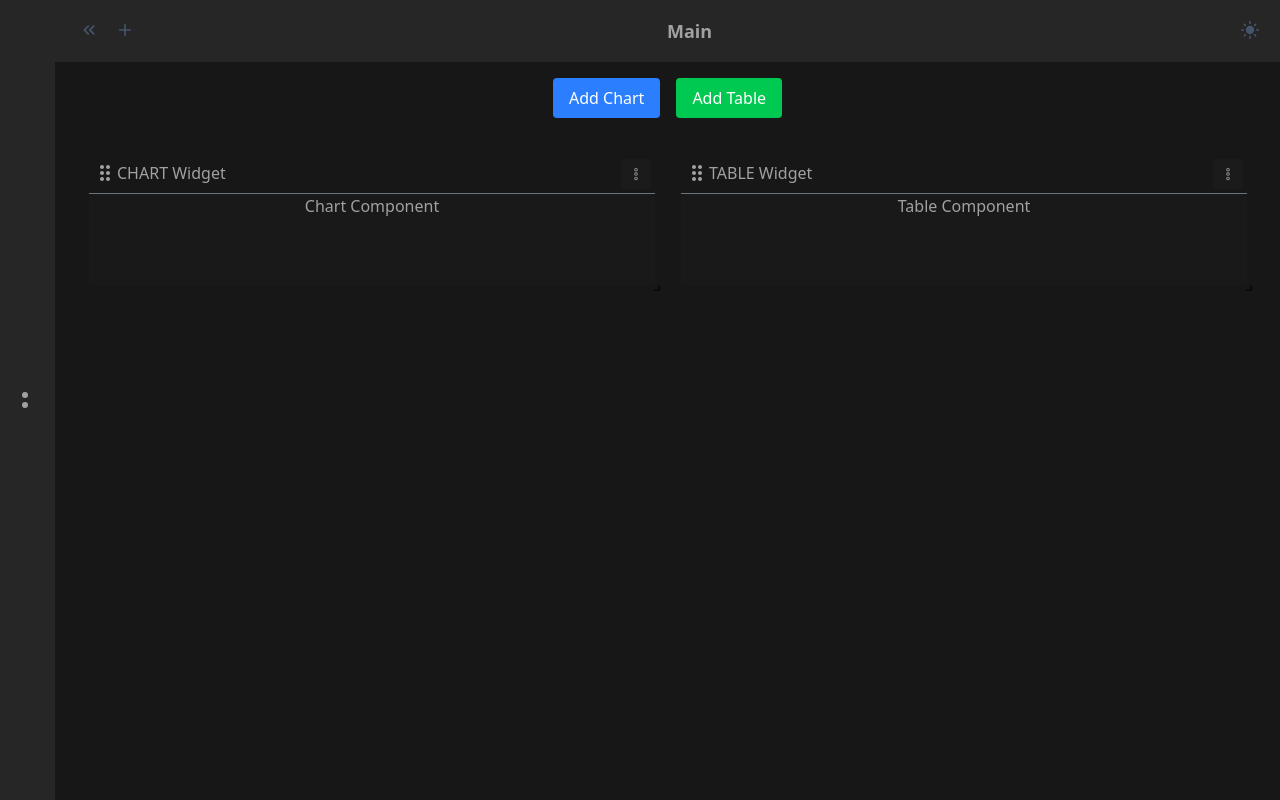
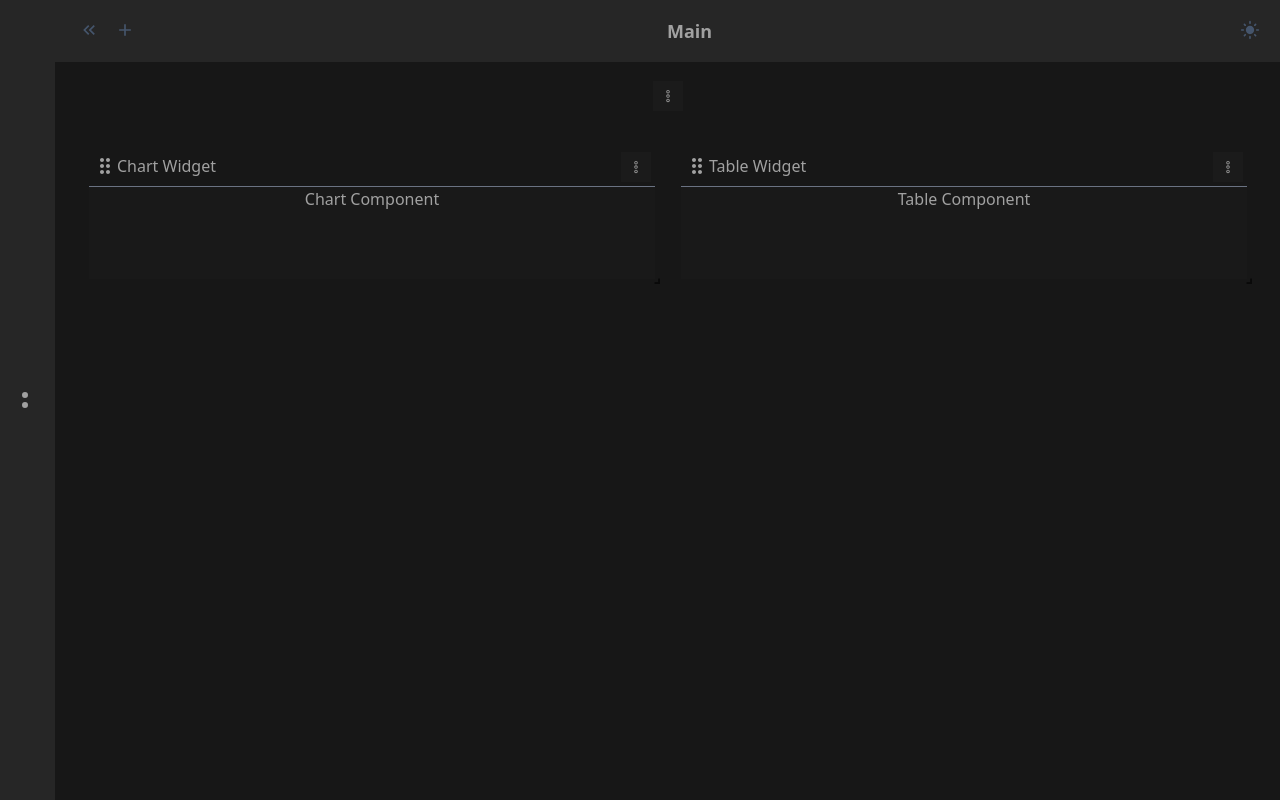
Before and after one commit to zAbdelAziz/MeindNest, a React (Vite) app in the folder frontend/: page / in a window 1280 px wide. Built offline with nearby package versions, Linux system fonts and the light colour scheme.

Commit message:
Enhanced widgets ids + different widgets

```diff
--- /dev/null
+++ b/frontend/src/components/widgets/Calendar.tsx
@@ -0,0 +1,16 @@
+// src/components/ChartComponent.tsx
+import React from 'react';
+
+import '../../assets/css/widget.css';
+
+
+
+const CalendarComponent: React.FC = () => {
+  return (
+    <div className="widget bg-zinc-200/15 dark:bg-neutral-800/10">
+      <p className="text-center">Chart Component</p>
+    </div>
+  );
+};
+
+export default CalendarComponent;
--- /dev/null
+++ b/frontend/src/components/widgets/Chart.tsx
@@ -0,0 +1,16 @@
+// src/components/ChartComponent.tsx
+import React from 'react';
+
+import '../../assets/css/widget.css';
+
+
+
+const Chart: React.FC = () => {
+  return (
+    <div className="widget bg-zinc-200/15 dark:bg-neutral-800/10">
+      <p className="text-center">Chart Component</p>
+    </div>
+  );
+};
+
+export default Chart;
--- /dev/null
+++ b/frontend/src/components/widgets/Diagram.tsx
@@ -0,0 +1,16 @@
+// src/components/ChartComponent.tsx
+import React from 'react';
+
+import '../../assets/css/widget.css';
+
+
+
+const DiagramComponent: React.FC = () => {
+  return (
+    <div className="widget bg-zinc-200/15 dark:bg-neutral-800/10">
+      <p className="text-center">Chart Component</p>
+    </div>
+  );
+};
+
+export default DiagramComponent;
--- a/frontend/src/components/ChartComponent.tsx
+++ b/frontend/src/components/widgets/Email.tsx
@@ -1,11 +1,11 @@
 // src/components/ChartComponent.tsx
 import React from 'react';
 
-import '../assets/css/widget.css';
+import '../../assets/css/widget.css';
 
 
 
-const ChartComponent: React.FC = () => {
+const EmailComponent: React.FC = () => {
   return (
     <div className="widget bg-zinc-200/15 dark:bg-neutral-800/10">
       <p className="text-center">Chart Component</p>
@@ -13,4 +13,4 @@ const ChartComponent: React.FC = () => {
   );
 };
 
-export default ChartComponent;
+export default EmailComponent;
--- /dev/null
+++ b/frontend/src/components/widgets/FileExplorer.tsx
@@ -0,0 +1,16 @@
+// src/components/ChartComponent.tsx
+import React from 'react';
+
+import '../../assets/css/widget.css';
+
+
+
+const FileExplorerComponent: React.FC = () => {
+  return (
+    <div className="widget bg-zinc-200/15 dark:bg-neutral-800/10">
+      <p className="text-center">Chart Component</p>
+    </div>
+  );
+};
+
+export default FileExplorerComponent;
--- a/frontend/src/components/TableComponent.tsx
+++ b/frontend/src/components/widgets/Table.tsx
@@ -1,6 +1,7 @@
 import React from 'react';
+import '../../assets/css/widget.css';
 
-const TableComponent: React.FC = () => {
+const Table: React.FC = () => {
   return (
     <div className="widget bg-zinc-200/15 dark:bg-neutral-800/10">
       <p className="text-center">Table Component</p>
@@ -8,4 +9,4 @@ const TableComponent: React.FC = () => {
   );
 };
 
-export default TableComponent;
+export default Table;
--- /dev/null
+++ b/frontend/src/components/widgets/TextNote.tsx
@@ -0,0 +1,16 @@
+// src/components/ChartComponent.tsx
+import React from 'react';
+
+import '../../assets/css/widget.css';
+
+
+
+const TextNoteComponent: React.FC = () => {
+  return (
+    <div className="widget bg-zinc-200/15 dark:bg-neutral-800/10">
+      <p className="text-center">Chart Component</p>
+    </div>
+  );
+};
+
+export default TextNoteComponent;
--- /dev/null
+++ b/frontend/src/components/widgets/Timeline.tsx
@@ -0,0 +1,16 @@
+// src/components/ChartComponent.tsx
+import React from 'react';
+
+import '../../assets/css/widget.css';
+
+
+
+const TimelineComponent: React.FC = () => {
+  return (
+    <div className="widget bg-zinc-200/15 dark:bg-neutral-800/10">
+      <p className="text-center">Chart Component</p>
+    </div>
+  );
+};
+
+export default TimelineComponent;
--- /dev/null
+++ b/frontend/src/components/widgets/Todo.tsx
@@ -0,0 +1,16 @@
+// src/components/ChartComponent.tsx
+import React from 'react';
+
+import '../../assets/css/widget.css';
+
+
+
+const TodoComponent: React.FC = () => {
+  return (
+    <div className="widget bg-zinc-200/15 dark:bg-neutral-800/10">
+      <p className="text-center">Chart Component</p>
+    </div>
+  );
+};
+
+export default TodoComponent;
--- /dev/null
+++ b/frontend/src/config/widgetMappings.ts
@@ -0,0 +1,65 @@
+// src/config/widgetMappings.ts
+import React from 'react';
+import ChartComponent from '../components/widgets/Chart';
+import TableComponent from '../components/widgets/Table';
+import TodoComponent from '../components/widgets/Todo';
+import TimelineComponent from '../components/widgets/Timeline';
+import CalendarComponent from '../components/widgets/Calendar';
+import TextNoteComponent from '../components/widgets/TextNote';
+import EmailComponent from '../components/widgets/Email';
+import FileExplorerComponent from '../components/widgets/FileExplorer';
+import DiagramComponent from '../components/widgets/Diagram';
+
+export interface WidgetConfig {
+  component: React.FC;
+  defaultName: string;
+  defaultLayout: { w: number; h: number };
+}
+
+export const widgetMappings: Record<string, WidgetConfig> = {
+  chart: {
+    component: ChartComponent,
+    defaultName: 'Chart Widget',
+    defaultLayout: { w: 6, h: 4 },
+  },
+  table: {
+    component: TableComponent,
+    defaultName: 'Table Widget',
+    defaultLayout: { w: 6, h: 4 },
+  },
+  todo: {
+    component: TodoComponent,
+    defaultName: 'Todo List',
+    defaultLayout: { w: 6, h: 4 },
+  },
+  timeline: {
+    component: TimelineComponent,
+    defaultName: 'Timeline',
+    defaultLayout: { w: 6, h: 4 },
+  },
+  calendar: {
+    component: CalendarComponent,
+    defaultName: 'Calendar',
+    defaultLayout: { w: 6, h: 4 },
+  },
+  text: {
+    component: TextNoteComponent,
+    defaultName: 'Text / Note',
+    defaultLayout: { w: 6, h: 4 },
+  },
+  email: {
+    component: EmailComponent,
+    defaultName: 'Email',
+    defaultLayout: { w: 6, h: 4 },
+  },
+  fileExplorer: {
+    component: FileExplorerComponent,
+    defaultName: 'File Explorer',
+    defaultLayout: { w: 6, h: 4 },
+  },
+  diagram: {
+    component: DiagramComponent,
+    defaultName: 'Diagram',
+    defaultLayout: { w: 6, h: 4 },
+  },
+};
--- a/frontend/src/hooks/useDashboardWidgets.ts
+++ b/frontend/src/hooks/useDashboardWidgets.ts
@@ -1,24 +1,25 @@
 // src/hooks/useDashboardWidgets.ts
 import { useLayoutStore } from '../stores/useLayoutStore';
 import { Layout } from 'react-grid-layout';
+import { widgetMappings } from '../config/widgetMappings';
 
-export type WidgetType = 'chart' | 'table' | string;
+export type WidgetType = keyof typeof widgetMappings | string;
 
 export interface WidgetLayout extends Layout {
   widgetType: WidgetType;
   widgetName: string;
 }
 
-// A default layout if none is saved yet.
+// Optional: A default layout when none is saved yet.
 const defaultLayout: WidgetLayout[] = [
-  { i: '1', widgetType: 'chart', widgetName: 'CHART Widget', x: 0, y: 0, w: 6, h: 4 },
-  { i: '2', widgetType: 'table', widgetName: 'TABLE Widget', x: 6, y: 0, w: 6, h: 4 },
+  { i: 'base-dashboard-1', widgetType: 'chart', widgetName: 'Chart Widget', x: 0, y: 0, w: 6, h: 4 },
+  { i: 'base-dashboard-2', widgetType: 'table', widgetName: 'Table Widget', x: 6, y: 0, w: 6, h: 4 },
 ];
 
 export function useDashboardWidgets(dashboardId: string) {
   const { layouts, setLayout } = useLayoutStore();
   // @ts-ignore
-	const currentLayout: WidgetLayout[] = layouts[dashboardId] || defaultLayout;
+  const currentLayout: WidgetLayout[] = layouts[dashboardId] || defaultLayout;
 
   // When items are moved or resized, update the layout.
   const onLayoutChange = (layout: Layout[]) => {
@@ -27,34 +28,37 @@ export function useDashboardWidgets(dashboardId: string) {
       return {
         ...item,
         widgetType: existingItem ? existingItem.widgetType : 'chart',
-        widgetName: existingItem ? existingItem.widgetName : 'CHART',
+        widgetName: existingItem ? existingItem.widgetName : 'Chart Widget',
       } as WidgetLayout;
     });
     setLayout(dashboardId, updatedLayout);
   };
 
-  // Add a new widget with a unique id.
+  // Add a new widget with an id that combines the dashboard id and a unique timestamp.
   const addWidget = (widgetType: WidgetType) => {
-    const newId = Date.now().toString();
+    const mapping = widgetMappings[widgetType] || {
+      defaultName: widgetType.toUpperCase(),
+      defaultLayout: { w: 6, h: 4 },
+    };
+
+    const newId = `${dashboardId}-${Date.now()}`;
     const newItem: WidgetLayout = {
       i: newId,
       widgetType,
-      widgetName: `${widgetType.toUpperCase()}`,
+      widgetName: mapping.defaultName,
       x: 0,
-      y: Infinity,
-      w: 6,
-      h: 4,
+      y: Infinity, // y: Infinity pushes the widget to the bottom
+      w: mapping.defaultLayout.w,
+      h: mapping.defaultLayout.h,
     };
     setLayout(dashboardId, [...currentLayout, newItem]);
   };
 
-  // Delete a widget.
   const deleteWidget = (widgetId: string) => {
     const newLayout = currentLayout.filter((widget) => widget.i !== widgetId);
     setLayout(dashboardId, newLayout);
   };
 
-  // Rename a widget.
   const renameWidget = (widgetId: string, newName: string) => {
     const newLayout = currentLayout.map((widget) =>
       widget.i === widgetId ? { ...widget, widgetName: newName } : widget
--- a/frontend/src/pages/Dashboard.tsx
+++ b/frontend/src/pages/Dashboard.tsx
@@ -5,30 +5,26 @@ import { WidthProvider } from 'react-grid-layout';
 import GridLayout from 'react-grid-layout';
 import { useDashboardWidgets, WidgetLayout } from '../hooks/useDashboardWidgets';
 import DraggableWidget from '../components/DraggableWidget';
-import ChartComponent from '../components/ChartComponent';
-import TableComponent from '../components/TableComponent';
+import { widgetMappings } from '../config/widgetMappings';
 import 'react-grid-layout/css/styles.css';
 import 'react-resizable/css/styles.css';
+import Dropdown from "../components/generic/Dropdown.tsx";
+import {PiDotsThreeOutlineVertical} from "react-icons/pi";
+import {MdClose, MdEdit} from "react-icons/md";
 
 const ResponsiveGridLayout = WidthProvider(GridLayout);
 
-// Render a widget based on its type.
+// Render a widget by looking up its component from the mapping.
 const renderWidget = (
   widget: WidgetLayout,
   deleteWidget: (widgetId: string) => void,
   renameWidget: (widgetId: string, newName: string) => void
 ) => {
-  let content;
-  switch (widget.widgetType) {
-    case 'chart':
-      content = <ChartComponent />;
-      break;
-    case 'table':
-      content = <TableComponent />;
-      break;
-    default:
-      content = <div>Unknown Widget</div>;
-  }
+  const widgetConfig = widgetMappings[widget.widgetType];
+  const WidgetComponent = widgetConfig
+    ? widgetConfig.component
+    : () => <div>Unknown Widget</div>;
+
   return (
     <div key={widget.i}>
       <DraggableWidget
@@ -36,19 +32,15 @@ const renderWidget = (
         onDelete={() => deleteWidget(widget.i)}
         onRename={(newName: string) => renameWidget(widget.i, newName)}
       >
-        {content}
+        <WidgetComponent />
       </DraggableWidget>
     </div>
   );
 };
 
 const DashboardPage: React.FC = () => {
-  // Get the dashboard id from the route parameters.
   const { dashboardId } = useParams<{ dashboardId: string }>();
-  // Use a fallback id if none is provided.
   const instanceId = dashboardId || 'base-dashboard';
-
-  // Use the instanceId in the dashboard widgets hook.
   const { currentLayout, onLayoutChange, addWidget, deleteWidget, renameWidget } =
     useDashboardWidgets(instanceId);
 
@@ -56,18 +48,55 @@ const DashboardPage: React.FC = () => {
     <div className="p-4">
       {/* Controls for adding new widgets */}
       <div className="mb-4 flex justify-center space-x-4">
-        <button
-          className="px-4 py-2 bg-blue-500 text-white rounded"
-          onClick={() => addWidget('chart')}
-        >
-          Add Chart
-        </button>
-        <button
-          className="px-4 py-2 bg-green-500 text-white rounded"
-          onClick={() => addWidget('table')}
-        >
-          Add Table
-        </button>
+            <Dropdown toggleIcon={<PiDotsThreeOutlineVertical />}
+              options={[
+                      {
+                          value: { id: 1, name: 'Chart', icon: "", label: "Chart" },
+                          onSelect: () => addWidget('chart'),
+                          render: () => (<div className="flex items-center" title="Rename"><MdEdit /><span className="ml-1">Chart</span></div>),
+                      },
+                      {
+                        value: { id: 2, name: 'Table', icon: ""},
+                        onSelect: () => addWidget('table'),
+                        render: () => (<div className="flex items-center"><MdClose /><span className="ml-1">Table</span></div>),
+                      },
+                    {
+                        value: { id: 3, name: 'Todo', icon: ""},
+                        onSelect: () => addWidget('todo'),
+                        render: () => (<div className="flex items-center"><MdClose /><span className="ml-1">Todo</span></div>),
+                    },
+                  {
+                        value: { id: 4, name: 'Timeline', icon: ""},
+                        onSelect: () => addWidget('timeline'),
+                        render: () => (<div className="flex items-center"><MdClose /><span className="ml-1">Timeline</span></div>),
+                    },
+                  {
+                        value: { id: 5, name: 'Calendar', icon: ""},
+                        onSelect: () => addWidget('calendar'),
+                        render: () => (<div className="flex items-center"><MdClose /><span className="ml-1">Calendar</span></div>),
+                    },
+                  {
+                        value: { id: 6, name: 'Text', icon: ""},
+                        onSelect: () => addWidget('text'),
+                        render: () => (<div className="flex items-center"><MdClose /><span className="ml-1">Text</span></div>),
+                    },
+                  {
+                        value: { id: 7, name: 'Email', icon: ""},
+                        onSelect: () => addWidget('email'),
+                        render: () => (<div className="flex items-center"><MdClose /><span className="ml-1">Email</span></div>),
+                    },
+                  {
+                        value: { id: 3, name: 'File Explorer', icon: ""},
+                        onSelect: () => addWidget('fileExplorer'),
+                        render: () => (<div className="flex items-center"><MdClose /><span className="ml-1">File Explorer</span></div>),
+                    },
+                  {
+                        value: { id: 3, name: 'Diagram', icon: ""},
+                        onSelect: () => addWidget('diagram'),
+                        render: () => (<div className="flex items-center"><MdClose /><span className="ml-1">Diagram</span></div>),
+                    },
+                    ]}
+            />
       </div>
       <ResponsiveGridLayout
         className="layout"
```
